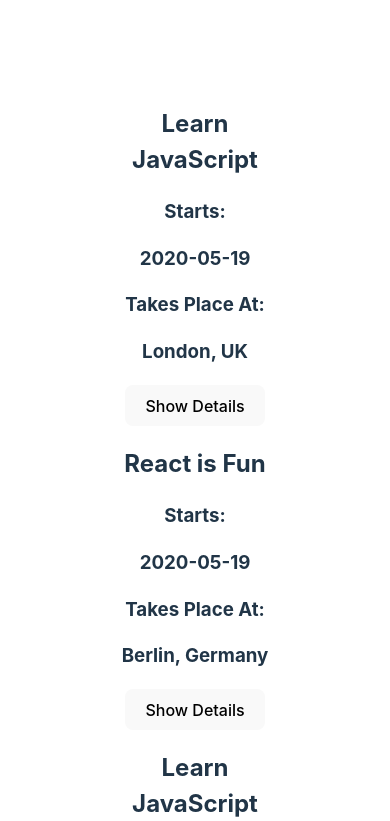
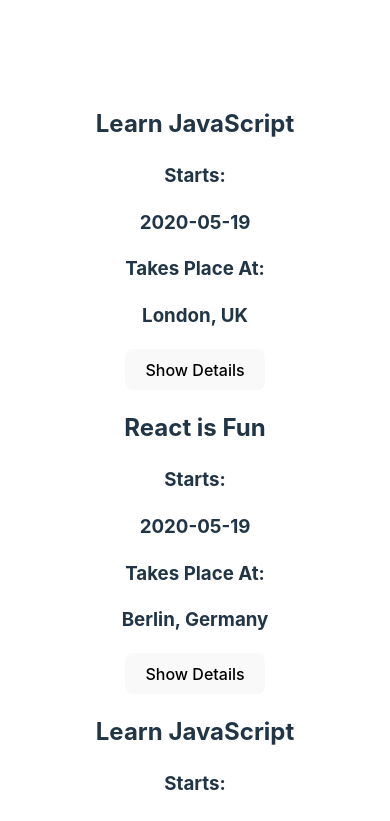
Before and after one commit to logicless-bt/meet, a React (Vite) app: page / in a window 390 px wide. Shown: the part 982-1803 px from the top of the page. Built offline with nearby package versions, Linux system fonts and the light colour scheme.

Commit message:
Update App.css

```diff
--- a/src/App.css
+++ b/src/App.css
@@ -172,6 +172,9 @@ input[type="number"] {
 }
 
 @media (max-width: 768px) {
+  li {
+    max-width: 100%;
+  }
   .charts-container {
     grid-template-columns: 1fr;
   }
```
